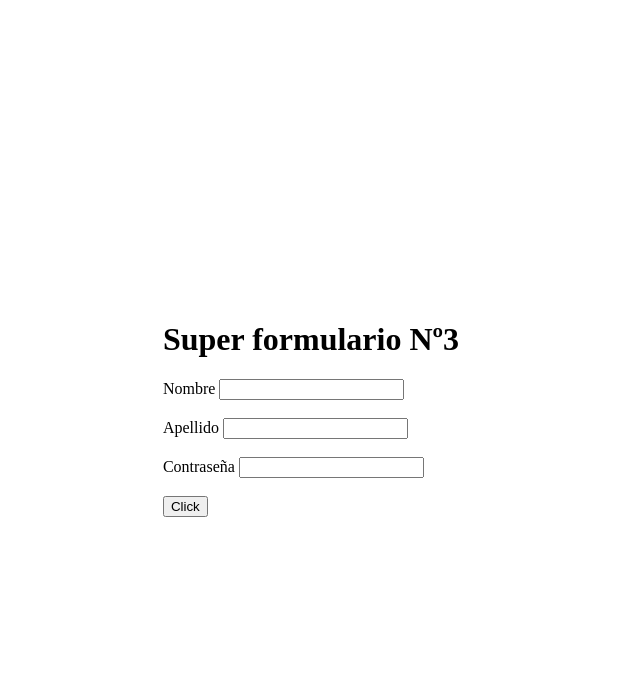
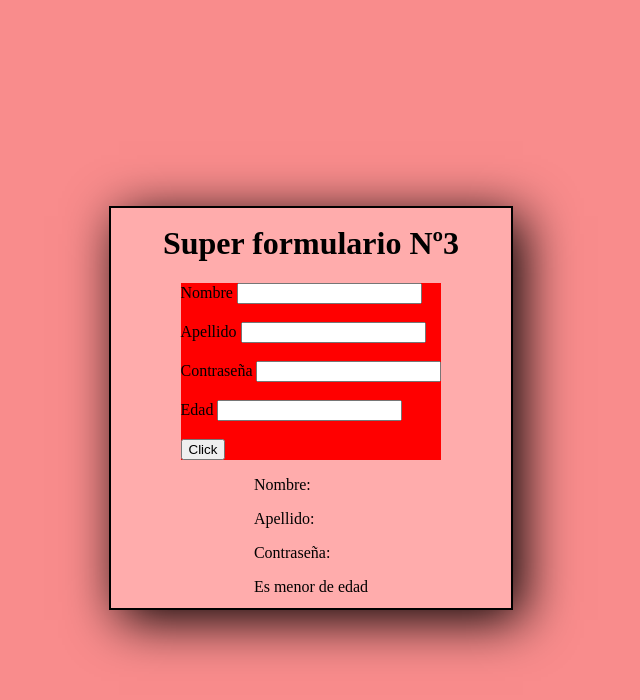
Before and after one commit to Track1at01/primerproyecto, a plain HTML site: page index.html in a window 1280 px wide. Both pictures are taken after a click on the button "Click". Shown: the whole page, without its empty margins (329-969 px from the left). Drawn offline with Linux system fonts and the light colour scheme.

Commit message:
mecagoentodo

```diff
--- a/index.html
+++ b/index.html
@@ -1,37 +1,56 @@
 <!DOCTYPE html>
 <html lang="en">
+
 <head>
     <meta charset="UTF-8">
     <meta name="viewport" content="width=device-width, initial-scale=1.0">
     <title>Quinto formulario</title>
     <link rel="stylesheet" href="style.css">
-<script src="script.js" defer></script>
+    <script src="script.js" defer></script>
 </head>
 
 <body>
     <div class="Contenedor">
         <h1>Super formulario Nº3</h1>
-        <form action=" "></form>
-        <form>
+
+        <form id="formulario" >
 
 
             <label for="Nombre">Nombre</label>
-            <input id="Nombre"   type="text" name="Nombre">
+            <input id="Nombre" type="text" name="Nombre">
             <br>
             <br>
             <label for="Apellido">Apellido</label>
-            <input id="Apellido"   type="text" name="Apellido">
+            <input id="Apellido" type="text" name="Apellido">
             <br>
             <br>
             <label for="Contraseña">Contraseña</label>
-            <input id="Contraseña"   type="text" name="Contraseña">
+            <input id="Contraseña" type="text" name="Contraseña">
             <br>
             <br>
-            <button type="button" onclick="Validar()"  >Click</button>
+            <label for="Edad">Edad</label>
+            <input id="Edad" type="number" name="Edad">
+            <br>
+            <br>
+            <button type="button" onclick="enviarFormulario()">Click</button>
+
+
+        </form>
+
+        <div>
+
+            <p id="respuestaNombre">Nombre:</p>
+            <p id="respuestaApellido">Apellido:</p>
+            <p id="respuestaContraseña">Contraseña:</p>
+            <p id="respuestaEdad">Edad:</p>
 
 
         </div>
-</form>
+    </div>
+
+
+
 
 </body>
+
 </html>
--- a/script.js
+++ b/script.js
@@ -1,7 +1,32 @@
 const Nombre = document.getElementById("Nombre")
 const Apellido = document.getElementById("Apellido")
 const Contraseña = document.getElementById("Contraseña")
+const Edad = document.getElementById("Edad")
 
-function Validar() {
-    alert("nombre: "+Nombre.value+"\nApellido: "+Apellido.value +"\nContraseña: "+Contraseña.value)
+const Nombreresultado = document.getElementById("respuestaNombre")
+const Apellidoresultado = document.getElementById("respuestaApellido")
+const Contraseñaresultado = document.getElementById("respuestaContraseña")
+const Edadresultado = document.getElementById("respuestaEdad")
+const formulario = document.getElementById ("formulario")
+
+
+function enviarFormulario() {
+    Nombreresultado.innerText = "Nombre:" + Nombre.value
+    Apellidoresultado.innerText = "Apellido:" + Apellido.value
+    Contraseñaresultado.innerText = "Contraseña:" + Contraseña.value
+    Edadresultado.innerText = "Edad:" + Edad.value
+
+    const EdadNumero = parseInt(Edad.value);
+
+if ( EdadNumero >= 18 ) {
+Edadresultado.innerText = "Es mayor de edad";
+formulario.classList.remove ("menor");
+} else {
+Edadresultado.innerText = "Es menor de edad";
+
+formulario.classList.add("menor");
+
 }
+
+
+}
--- a/style.css
+++ b/style.css
@@ -1,17 +1,27 @@
-.contenedo{
+.Contenedor {
     display: flex;
     justify-content: center;
     align-items: center;
     flex-direction: column;
-width: 250px;
+    width: 400px;
     box-shadow: 10px 10px 50px;
-height: 250px;
+    height: 400px;
+    background-color: #ffacac;
+    border: 2px solid;
+
 }
 
-body{
+body {
     display: flex;
     justify-content: center;
     align-items: center;
     flex-direction: column;
     height: 100vh;
+    background: rgb(249, 140, 140);
 }
+
+.menor {
+
+background-color: red;
+
+}
```
Lines whose indentation alone changed are shown as unchanged.
